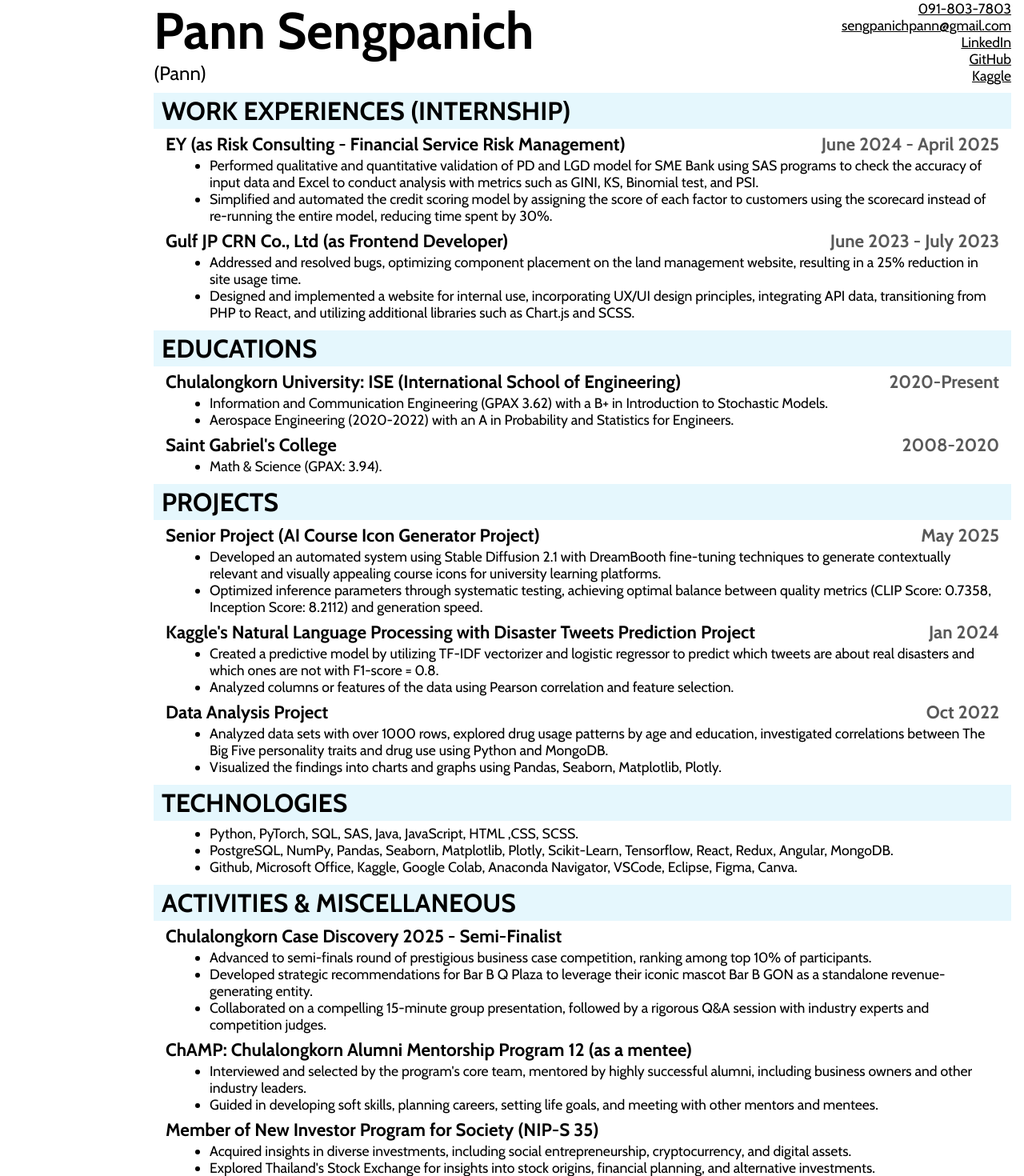
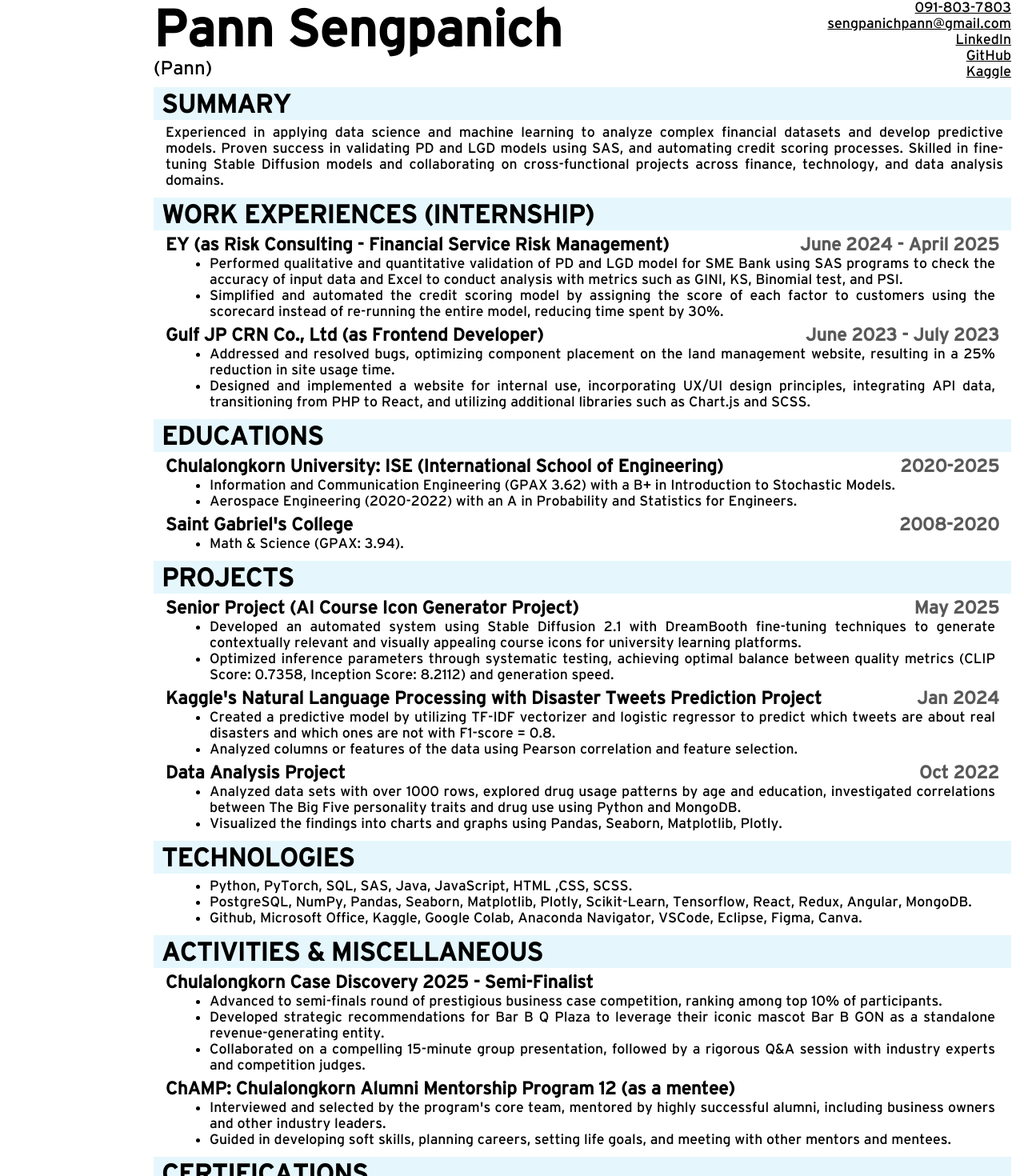
Before and after one commit to PannSengpanich/cv-application, a React (Create React App) app: page / in a window 1280 px wide. Shown: the part 51-1521 px from the top of the page at 80% size. Built offline with nearby package versions, Linux system fonts and the light colour scheme.

Commit message:
update data

```diff
--- a/src/App.js
+++ b/src/App.js
@@ -20,28 +20,38 @@ function App() {
     <div className={styles.mainContainer}>
       <GeneralInfo
         info={currentData.InfoData}
-        className={styles.generalInfo}></GeneralInfo>
-
+        className={styles.generalInfo}
+      ></GeneralInfo>
+      <ContentInfo
+        info={currentData.SummaryData}
+        className={styles.misInfo}
+        updateInfo={(newData) => updateData("SummaryData", newData)}
+      ></ContentInfo>
       <ContentInfo
         info={currentData.WorkData}
         className={styles.workInfo}
-        updateInfo={(newData) => updateData("WorkData", newData)}></ContentInfo>
+        updateInfo={(newData) => updateData("WorkData", newData)}
+      ></ContentInfo>
       <ContentInfo
         info={currentData.EdData}
         className={styles.edInfo}
-        updateInfo={(newData) => updateData("EdData", newData)}></ContentInfo>
+        updateInfo={(newData) => updateData("EdData", newData)}
+      ></ContentInfo>
       <ContentInfo
         info={currentData.ProjData}
         className={styles.projInfo}
-        updateInfo={(newData) => updateData("ProjData", newData)}></ContentInfo>
+        updateInfo={(newData) => updateData("ProjData", newData)}
+      ></ContentInfo>
       <ContentInfo
         info={currentData.TechData}
         className={styles.techInfo}
-        updateInfo={(newData) => updateData("TechData", newData)}></ContentInfo>
+        updateInfo={(newData) => updateData("TechData", newData)}
+      ></ContentInfo>
       <ContentInfo
         info={currentData.MisData}
         className={styles.misInfo}
-        updateInfo={(newData) => updateData("MisData", newData)}></ContentInfo>
+        updateInfo={(newData) => updateData("MisData", newData)}
+      ></ContentInfo>
       {/* <ContentInfo
         info={currentData.IntLangData}
         className={styles.intLangInfo}
@@ -51,10 +61,12 @@ function App() {
       <ContentInfo
         info={currentData.CerData}
         className={styles.misInfo}
-        updateInfo={(newData) => updateData("CerData", newData)}></ContentInfo>
+        updateInfo={(newData) => updateData("CerData", newData)}
+      ></ContentInfo>
       <Certifications
         info={currentData.CerData}
-        className={styles.cerInfo}></Certifications>
+        className={styles.cerInfo}
+      ></Certifications>
     </div>
   );
 }
--- a/src/Components/ContentInfo.js
+++ b/src/Components/ContentInfo.js
@@ -78,10 +78,11 @@ export default function ContentInfo(props) {
                                     (subdetail, subIndex) => (
                                       <li
                                         key={subIndex}
-                                        className={styles.subdetail}>
+                                        className={styles.subdetail}
+                                      >
                                         {subdetail}
                                       </li>
-                                    )
+                                    ),
                                   )}
                                 </ul>
                               )}
@@ -94,7 +95,7 @@ export default function ContentInfo(props) {
                     })}
                   </ul>
                 ) : (
-                  <div className={styles.detail}>{item.details}</div>
+                  <div className={styles.paragraph}>{item.details}</div>
                 )}
               </>
             )}
--- a/src/Styles/app.module.css
+++ b/src/Styles/app.module.css
@@ -5,6 +5,14 @@
 @font-face {
   font-family: "Cabin";
   src: url("/src//fonts/Cabin-VariableFont_wdth\,wght.ttf") format("truetype");
+}
+@font-face {
+  font-family: "EBGaramond";
+  src: url("/src//fonts/EBGaramond-VariableFont_wght.ttf") format("truetype");
+}
+@font-face {
+  font-family: "Interstate";
+  src: url("/src//fonts/Interstate.ttf") format("truetype");
 }
 .mainContainer {
   display: grid;
@@ -18,7 +26,7 @@
 }
 .mainContainer > * {
   width: 100%;
-  font-family: "Cabin";
+  font-family: "Interstate";
 }
 @keyframes fadeInAnimation {
   from {
--- a/src/Styles/contentInfo.module.css
+++ b/src/Styles/contentInfo.module.css
@@ -48,7 +48,15 @@ span {
 
 .detail {
   font-size: 1.1rem;
+  /* font-weight: lighter; */
   margin: 0px 10px 0px 15px;
+  text-align: justify;
+}
+.paragraph {
+  font-size: 1.1rem;
+  /* font-weight: lighter; */
+  margin: 2px 10px 7px 15px;
+  text-align: justify;
 }
 .url {
   height: auto;
@@ -61,14 +69,19 @@ ul {
 @media print {
   .topic {
     border-bottom: 1px solid grey;
-    font-size: 28px;
+    font-size: 24px;
   }
   .head,
   .org {
-    font-size: 24px;
+    font-size: 22px;
   }
   .detail {
     font-size: 19px;
+    text-align: justify;
+  }
+  .paragraph {
+    font-size: 19px;
+    text-align: justify;
   }
   .url {
     /* display: none; */
@@ -89,4 +102,8 @@ ul {
     font-size: 0.6rem;
     margin: 0px 10px 5px 15px;
   }
+  .paragraph {
+    font-size: 0.6rem;
+    margin: 0px 10px 5px 15px;
+  }
 }
--- a/src/data.js
+++ b/src/data.js
@@ -8,6 +8,13 @@ export const InfoData = {
   website: "www.youtube.com/channel/UC4At7eSX-7p4OrRUSzeqSLA",
   kaggle: "www.kaggle.com/pannsengpanich",
 };
+export const SummaryData = [
+  { topic: "SUMMARY" },
+  {
+    details:
+      "Experienced in applying data science and machine learning to analyze complex financial datasets and develop predictive models. Proven success in validating PD and LGD models using SAS, and automating credit scoring processes. Skilled in fine-tuning Stable Diffusion models and collaborating on cross-functional projects across finance, technology, and data analysis domains.",
+  },
+];
 export const TechData = [
   { topic: "TECHNOLOGIES" },
   {
@@ -28,7 +35,7 @@ export const IntLangData = [
   },
   {
     head: "Languages:",
-    details: ["Fluent in Thai and English, basic Chinese."],
+    details: ["Fluent in Thai and English."],
   },
   {
     head: "Hobbies:",
@@ -69,7 +76,7 @@ export const EdData = [
         main: "Aerospace Engineering (2020-2022) with an A in Probability and Statistics for Engineers.",
       },
     ],
-    date: "2020-Present",
+    date: "2020-2025",
   },
 
   {
@@ -138,14 +145,14 @@ export const MisData = [
     ],
     url: "",
   },
-  {
-    head: "Member of New Investor Program for Society (NIP-S 35)",
-    details: [
-      "Acquired insights in diverse investments, including social entrepreneurship, cryptocurrency, and digital assets.",
-      "Explored Thailand's Stock Exchange for insights into stock origins, financial planning, and alternative investments.",
-    ],
-    url: "",
-  },
+  // {
+  //   head: "Member of New Investor Program for Society (NIP-S 35)",
+  //   details: [
+  //     "Acquired insights in diverse investments, including social entrepreneurship, cryptocurrency, and digital assets.",
+  //     "Explored Thailand's Stock Exchange for insights into stock origins, financial planning, and alternative investments.",
+  //   ],
+  //   url: "",
+  // },
 
   // {
   //   head: "3rd Prize in the ISE Exploring Engineering World Competition 2021",
@@ -180,6 +187,7 @@ export const CerData = [
 ];
 
 export const data = {
+  SummaryData,
   InfoData,
   TechData,
   WorkData,
```
Also changed, not shown: src/fonts/EBGaramond-VariableFont_wght.ttf (added), src/fonts/Interstate.ttf (added).
